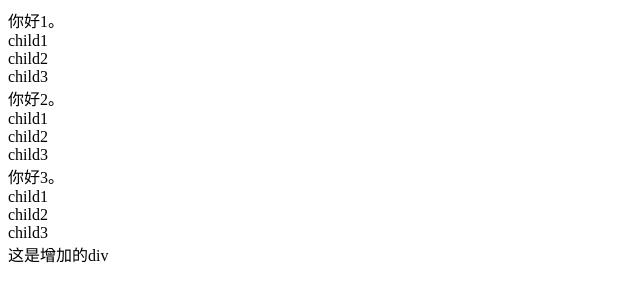
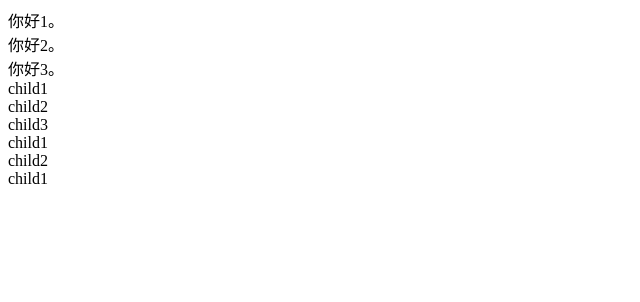
Before and after one commit to Jackwxiao/jquery-demo-1, a plain HTML site: page index.html in a window 1280 px wide. Shown: the whole page, without its empty margins (0-640 px from the left). Drawn offline with Linux system fonts and the light colour scheme.

Commit message:
把元素数组append到jquery选中的对象上

```diff
--- a/index.html
+++ b/index.html
@@ -17,14 +17,12 @@
         你好2。
         <div class="child">child1</div>
         <div class="child">child2</div>
-            <div class="child">child3</div>
     </div>
     <div class="test">
         你好3。
         <div class="child">child1</div>
-                <div class="child">child2</div>
-                <div class="child">child3</div>
     </div>
+    <div id="container"></div>
     <script src="jquery.js"></script>
     <script src="main.js"></script>
 </body>
--- a/jquery.js
+++ b/jquery.js
@@ -18,6 +18,7 @@ window.jQuery = function(selectorOrArrayOrTemplate){//接受一个选择器或
     }
 
     return {//返回一个对象，可以被链式调用
+        jquery: true,
         addClass(className){
         for (let i= 0; i < elements.length; i++) {
             elements[i].classList.add(className)
@@ -64,7 +65,11 @@ window.jQuery = function(selectorOrArrayOrTemplate){//接受一个选择器或
             return elements[index]
         },
         appendTo(node){
-            node.appendChild(this.get(0))//假设只有一个元素
+            if(node instanceof Element){
+                this.each( el => node.appendChild(el))
+            }else if(node.jquery=== true){
+                this.each( el => node.get(0).appendChild(el))
+            }
         },
         end(){
             return this.oldApi //this指 新api
--- a/main.js
+++ b/main.js
@@ -1,2 +1,3 @@
 const $div = $('<div><span>这是增加的div</span></div>')
-$div.appendTo(document.body)
+const $childList = $('.child')
+$childList.appendTo($('#container'))
```
Lines whose indentation alone changed are shown as unchanged.
